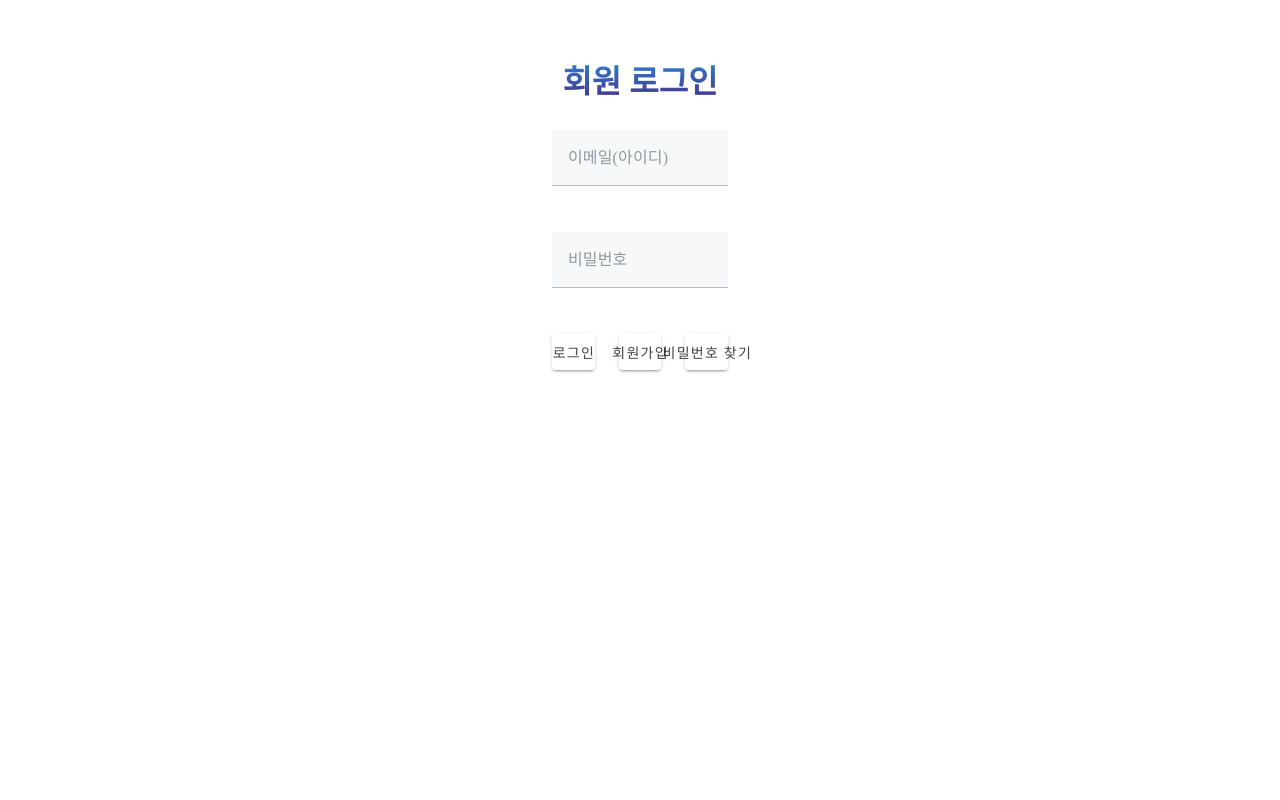
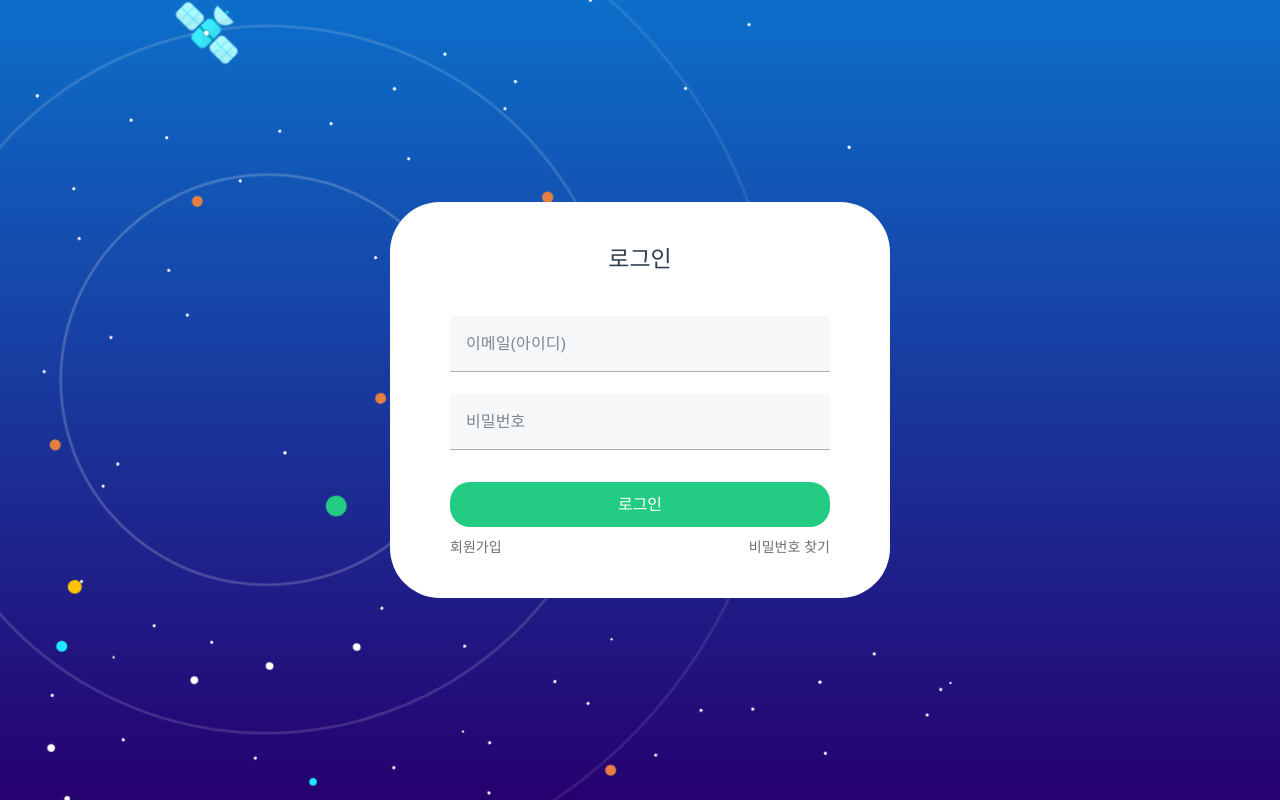
Before and after one commit to PROJECT-SSILY/SSILY, a Vue app in the folder frontend/: page /login in a window 1280 px wide. Built offline with nearby package versions, Linux system fonts and the light colour scheme; a web font is replaced by a local one.

Commit message:
add : css 추가

```diff
--- a/frontend/src/assets/css/base.css
+++ b/frontend/src/assets/css/base.css
@@ -1,13 +1,16 @@
 /* App 공통 css */
 #contents {
-  height: 100%;
+  height: 100vh;
   width: 100vw;
   display: flex;
   flex-direction: column;
   justify-content: center;
   align-items: center;
 }
-
+a {
+  text-decoration: none;
+  color: inherit;
+}
 /* 배경  */
 .background{
   width: 100vw;
@@ -50,7 +53,6 @@ input:focus {
 /* dialog 관련 css */
 .wrap-dialog {
     position: absolute;
-    width: 300px;
     z-index: 3;
     width: 500px;
   }
--- a/frontend/src/views/Accounts/LoginPage.vue
+++ b/frontend/src/views/Accounts/LoginPage.vue
@@ -1,175 +1,137 @@
 <template>
+  <div class="wrap-dialog">
+    <div class="dialog">
+      <div class="tit-dialog">로그인</div>
       <v-form
         ref="form"
         v-model="state.valid"
         lazy-validation
-  @keyup.enter="enterLogIn"
       >
-  <v-container class="formbox">
-    <h1 class="title">회원 로그인</h1>
-    <br>
-    <v-row>
-      <v-col cols="12">
         <v-text-field
           v-model="state.form.email"
           type="email"
           :rules="emailRules"
           label="이메일(아이디)"
-        ></v-text-field>
-      </v-col>
-    </v-row>
-    <v-row>
-      <v-col cols="12">
+        />
         <v-text-field
           v-model="state.form.password"
           type="password"
           label="비밀번호"
-        ></v-text-field>
-      </v-col>
-    </v-row>
-    <v-row>
-      <v-col cols="4">
-        <v-btn
-          block
-          class="mr-4"
-          @click="clickLogIn"
-        >
-          로그인
-        </v-btn>
-      </v-col>
-      <alert-dialog v-if="state.alert"/>
-      <v-col cols="4">
-        <v-btn
-          block
-          class="mr-4"
-          @click="clickSignUp"
-        >
-          회원가입
-        </v-btn>
-      </v-col>
-      <v-col cols="4">
-        <v-btn
-          block
-          class="mr-4"
-          @click="clickFindPw"
-        >
-          비밀번호 찾기
-        </v-btn>
-      </v-col>
-    </v-row>
-  </v-container>
-
-
-
-
-
+        />
       </v-form>
+      <button type="submit" class="btn-dialog" @click="clickLogIn">로그인</button>
+      <div class="wrap-btn">
+        <router-link to="/signup">회원가입</router-link>
+        <router-link to="/findpw">비밀번호 찾기</router-link>
+      </div>
+    </div>
+  </div>
+  <div class="background">
+    <div id="stars" class="rotating"></div>
+  </div>
+  <alert-dialog v-if="state.alert" />
 </template>
 
 <script>
-import { reactive } from '@vue/reactivity'
-import { useRouter } from 'vue-router'
-import { useStore } from 'vuex'
-import { onMounted } from '@vue/runtime-core'
-import AlertDialog from '../AlertDialog.vue'
+import { reactive } from "@vue/reactivity";
+import { useRouter } from "vue-router";
+import { useStore } from "vuex";
+import { onMounted } from "@vue/runtime-core";
+import AlertDialog from "../AlertDialog.vue";
 
 export default {
-  name: 'LoginPage',
+  name: "LoginPage",
   components: {
-    AlertDialog
+    AlertDialog,
   },
   setup() {
-    const store = useStore()
+    const store = useStore();
     const state = reactive({
       alert: false,
       form: {
-        email: '',
-        password: '',
+        email: "",
+        password: "",
       },
       valid: true,
-    })
-    const router = useRouter()
+    });
+    const router = useRouter();
     function clickSignUp() {
       router.push({
-        name: 'signup',
-      })
+        name: "signup",
+      });
     }
     function clickFindPw() {
       router.push({
-        name: 'findpw',
-      })
+        name: "findpw",
+      });
     }
     const clickLogIn = async function () {
       const formData = {
         email: state.form.email,
-        password: state.form.password
+        password: state.form.password,
+      };
+      const response = await store.dispatch(
+        "accountStore/loginAction",
+        formData
+      );
+      if (response == 401) {
+        state.alert = false;
+        await store.commit("accountStore/setAlertColor", "error");
+        await store.commit(
+          "accountStore/setAlertMessage",
+          "비밀번호가 일치하지 않습니다."
+        );
+        await store.commit("accountStore/setAlertIcon", "alert");
+        state.alert = true;
+        router.go();
+      } else if (response == 404) {
+        state.alert = false;
+        await store.commit("accountStore/setAlertColor", "error");
+        await store.commit(
+          "accountStore/setAlertMessage",
+          "해당 회원을 찾을 수 없습니다."
+        );
+        await store.commit("accountStore/setAlertIcon", "alert");
+        state.alert = true;
+      } else {
+        console.log("로그인 성공!!");
+        router.push({
+          name: "main",
+        });
       }
-      const response = await store.dispatch('accountStore/loginAction', formData)
-      if (response == 401) {
-        state.alert = false
-        await store.commit('accountStore/setAlertColor', 'error')
-        await store.commit('accountStore/setAlertMessage', '비밀번호가 일치하지 않습니다.')
-        await store.commit('accountStore/setAlertIcon', 'alert')
-        state.alert = true
-        router.go()
-      } else if (response == 404) {
-        state.alert = false
-        await store.commit('accountStore/setAlertColor', 'error')
-        await store.commit('accountStore/setAlertMessage', '해당 회원을 찾을 수 없습니다.')
-        await store.commit('accountStore/setAlertIcon', 'alert')
-        state.alert = true
-      } else {
-        console.log('로그인 성공!!')
-        router.push({
-          name: 'main'
-        })
-      }
-    }
-    const enterLogIn = async function () {
-      console.log('엔터 실행')
-      const formData = {
-        email: state.form.email,
-        password: state.form.password
-      }
-      const response = await store.dispatch('accountStore/loginAction', formData)
-      if (response == -100 ) {
-        console.log('로그인 실패!!')
-        router.go()
-      } else {
-        console.log('로그인 성공!!')
-        router.push({
-          name: 'main'
-        })
-      }
-    }
-    return {state, store, onMounted, clickSignUp, clickFindPw, clickLogIn, enterLogIn}
+    };
+    return {
+      state,
+      store,
+      onMounted,
+      clickSignUp,
+      clickFindPw,
+      clickLogIn,
+    };
   },
   data() {
     return {
       emailRules: [
-        v => !!v || '이메일을 입력해 주세요',
-        v => /.+@.+\..+/.test(v) || '이메일이 유효하지 않습니다.',
+        (v) => !!v || "이메일을 입력해 주세요",
+        (v) => /.+@.+\..+/.test(v) || "이메일이 유효하지 않습니다.",
       ],
-    }
+    };
   },
-}
+};
 </script>
 
 <style scoped>
-.title {
-  background: linear-gradient(rgba(12,111,202,1), rgba(38,0,111,1));
-	background-clip: text;
-	-webkit-background-clip: text;
-  color: transparent;
+.dialog {
+  width: 100%;
 }
-.formbox {
-  margin-top: 10%;
-  background-color: rgb(255, 255, 255);
-  width: 50%;
-  border-radius: 20px;
-  opacity: 85%;
-  font-family: 'MaplestoryOTFBold';
-  font-weight: normal;
-  font-style: normal;
+.btn-dialog {
+  background: #24CB83;
+  color: white;
+}
+.wrap-btn {
+  display: flex;
+  justify-content: space-between;
+  font-size: 14px;
+  color: #6e6e6e;
 }
 </style>
--- a/frontend/src/views/SettingDialog.vue
+++ b/frontend/src/views/SettingDialog.vue
@@ -61,7 +61,7 @@ export default {
 };
 </script>
 
-<style>
+<style scoped>
 .dialog {
   width: 400px;
 }
```
Lines whose indentation alone changed are shown as unchanged.
